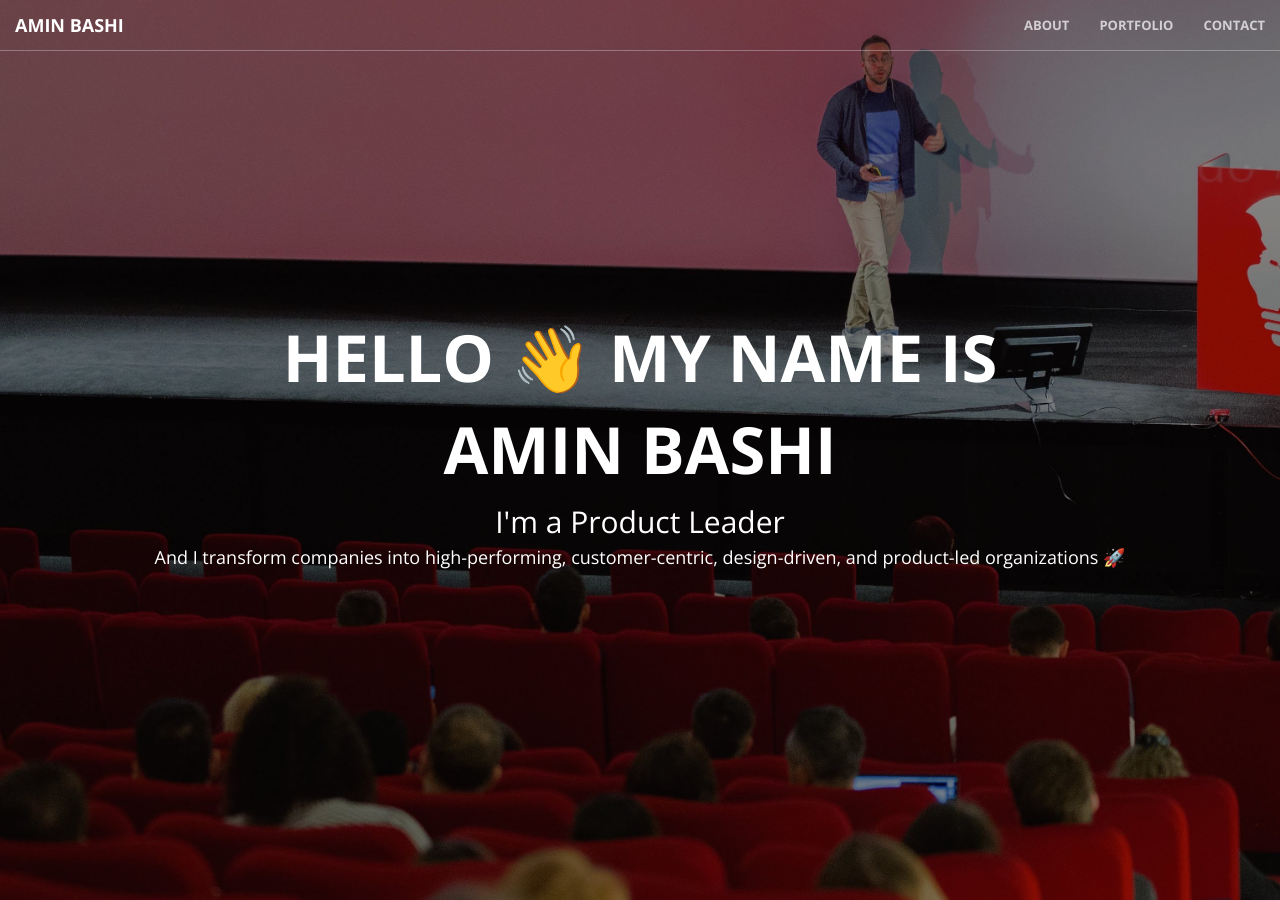
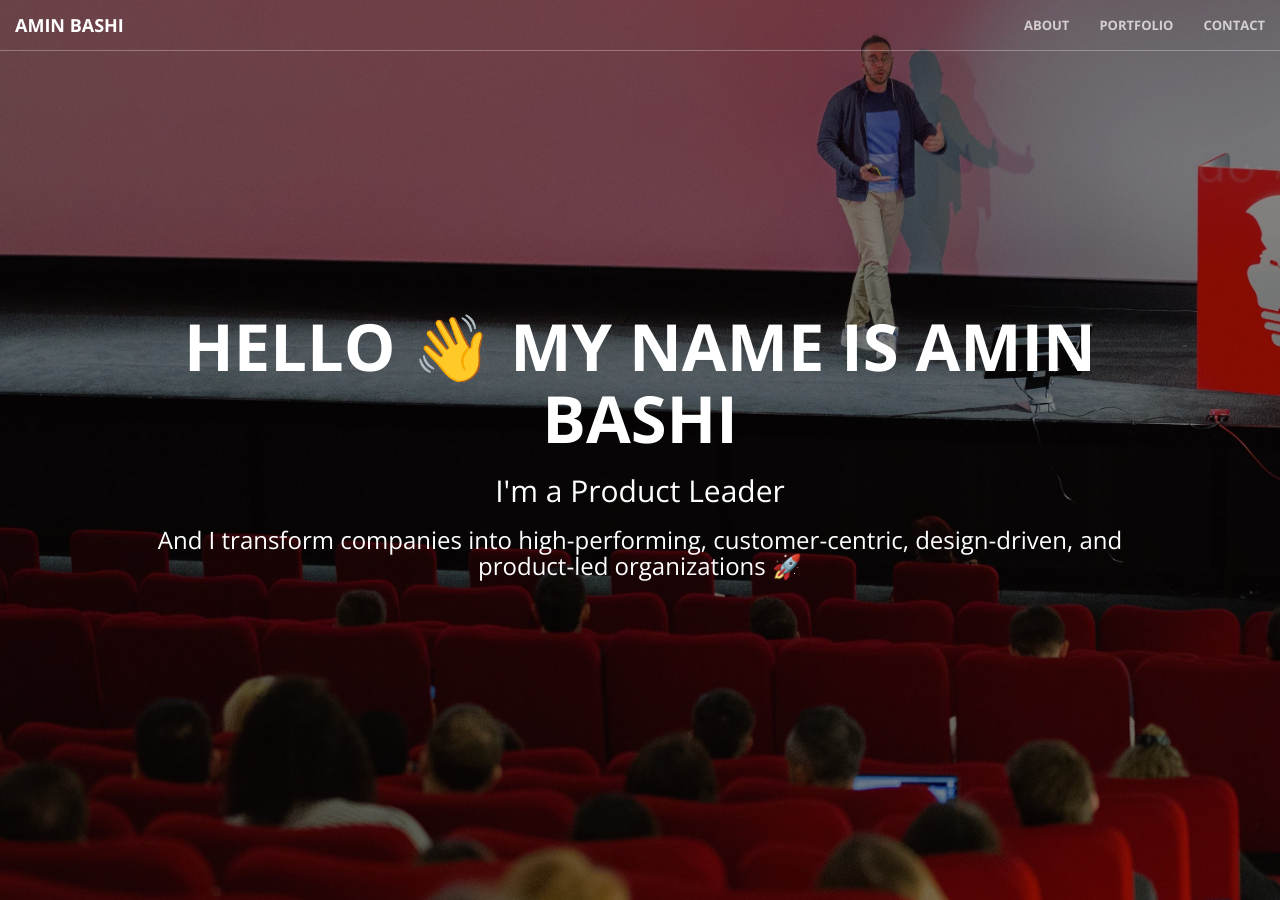
Before and after one commit to syde15/syde15.github.io, a Jekyll site: the page built from index.html, in a window 1280 px wide and 900 px high. Built offline with Jekyll 4.4.1, drawn with Linux system fonts in a browser that asks for light colours.

```diff
--- a/_includes/header.html
+++ b/_includes/header.html
@@ -1,11 +1,9 @@
 <header>
     <div class="header-content">
         <div class="header-content-inner">
-            <h1>Hello 👋 My name is</h1>
-        	<br>
-        	<h1>Amin Bashi</h1>
+            <h1>Hello 👋 My name is Amin Bashi</h1>
             <h2>I'm a Product Leader</h2>
-            <h4>And I transform companies into high-performing, customer-centric, design-driven, and product-led organizations 🚀</h4>
+            <h3>And I transform companies into high-performing, customer-centric, design-driven, and product-led organizations 🚀</h3>
 <!--             <a href="#about" class="btn btn-primary btn-xl page-scroll">Contact Me</a>
  -->        </div>
     </div>
```
